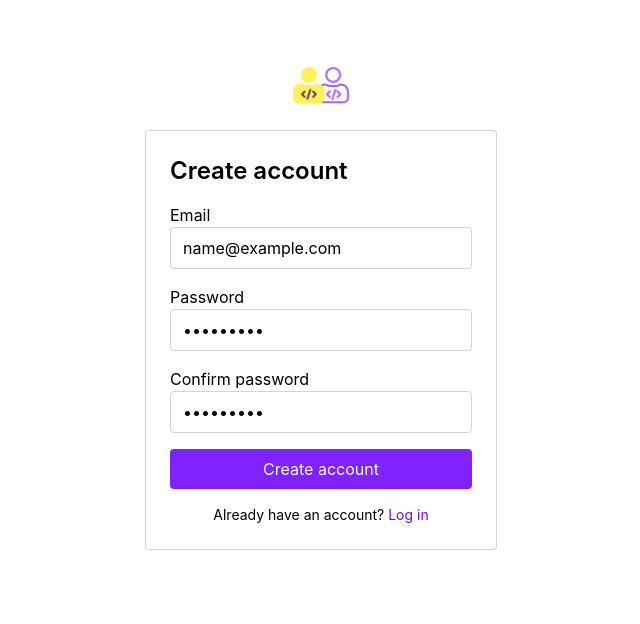
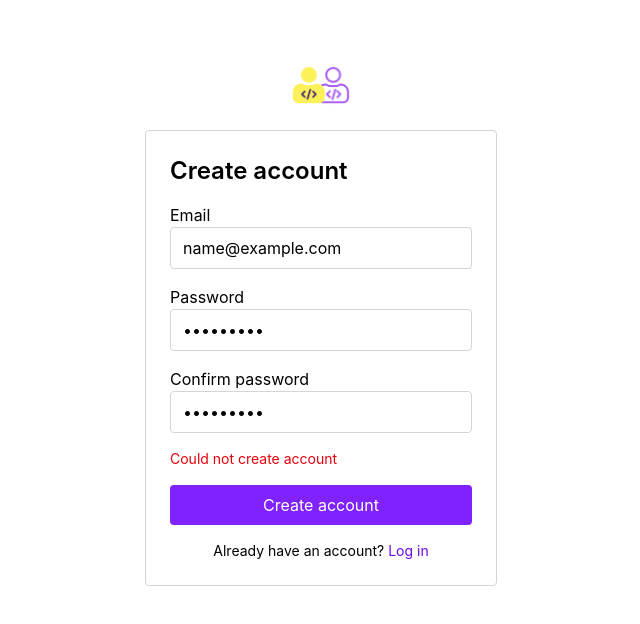
Before and after one commit to earth824/dnc-react-todo-auth-web, a React (Vite) app: page /register in a window 1280 px wide. Both pictures are taken after typing "name@example.com", "Sample123", "Sample123" into the empty fields and a click on the button "Create account". Shown: the top 624 px of the page, without its empty margins (319-959 px from the left). Built offline with nearby package versions, Linux system fonts and the light colour scheme; no server answers.

Commit message:
complete register

```diff
--- a/src/hooks/use-auth.ts
+++ b/src/hooks/use-auth.ts
@@ -1,8 +1,15 @@
 import { useMutation } from '@tanstack/react-query';
 import { register, type RegisterInput } from '../api/auth';
 
-export function useRegister() {
+type MutationOptions = {
+  onSuccess?: () => void;
+};
+
+export function useRegister({ onSuccess }: MutationOptions = {}) {
   return useMutation({
     mutationFn: (input: RegisterInput) => register(input),
+    onSuccess: () => {
+      onSuccess?.();
+    },
   });
 }
--- a/src/pages/RegisterPage.tsx
+++ b/src/pages/RegisterPage.tsx
@@ -1,9 +1,10 @@
 // หน้าสมัครสมาชิก: ฟอร์ม email, password และ confirm password
 import { zodResolver } from '@hookform/resolvers/zod';
 import { useForm } from 'react-hook-form';
-import { Link } from 'react-router';
+import { Link, useNavigate } from 'react-router';
 import { z } from 'zod';
 import { useRegister } from '../hooks/use-auth';
+import { getApiErrorCode } from '../api/errors';
 
 // confirmPassword ตรวจที่ frontend เท่านั้น ตอนส่ง API ให้ส่งแค่ { email, password }
 const registerSchema = z
@@ -33,11 +34,22 @@ export default function RegisterPage() {
     },
   });
 
-  const registerMutation = useRegister();
+  const navigate = useNavigate();
+
+  const registerMutation = useRegister({
+    onSuccess: () => {
+      navigate('/login');
+    },
+  });
 
   const onSubmit = (data: RegisterFormValues) => {
     registerMutation.mutate({ email: data.email, password: data.password });
   };
+
+  const errorMessage =
+    getApiErrorCode(registerMutation.error) === 'EMAIL_ALREADY_EXIST'
+      ? 'Email is already registered'
+      : 'Could not create account';
 
   return (
     <div className="space-y-4">
@@ -94,6 +106,10 @@ export default function RegisterPage() {
           )}
         </div>
 
+        {registerMutation.isError && (
+          <p className="text-sm text-red-600">{errorMessage}</p>
+        )}
+
         <button
           type="submit"
           className="w-full rounded bg-violet-600 px-3 py-2 text-white disabled:opacity-50"
```
